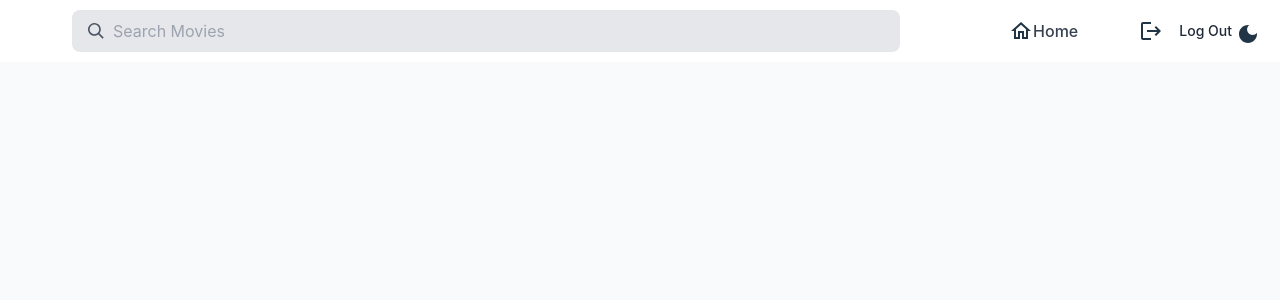
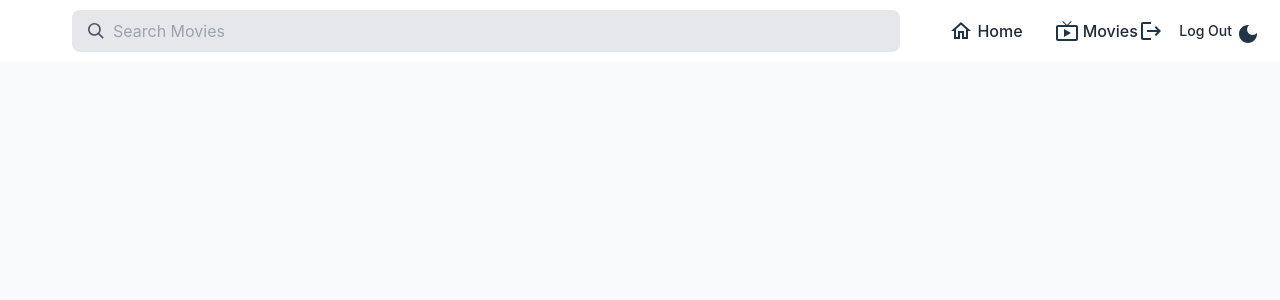
Before and after one commit to Nicolas-ggd/covid19-api-vite-react, a React (Vite) app: page /home in a window 1280 px wide. Shown: the top 300 px of the page. Built offline with nearby package versions, Linux system fonts and the light colour scheme; no server answers; sample sign-in values are in the browser's storage.

Commit message:
split movies page, add dark mode

```diff
--- a/src/App.jsx
+++ b/src/App.jsx
@@ -10,6 +10,7 @@ import { Auth } from "./components/auth/Auth";
 import { ForgotPassword } from "./components/forgotPassword/ForgotPassword";
 import { SignIn } from "./components/authorization/SignIn";
 import { Page404 } from "./components/nonExist/404Page";
+import { VideoPlayer } from "./components/videoPlayer/VideoPlayer";
 import io from 'socket.io-client';
 
 io.connect('http://localhost:8000')
@@ -35,6 +36,7 @@ function App() {
           <Route exact path="/" element={<Auth themeClass={themeClass} isDarkMode={isDarkMode} />}></Route>
           <Route exact path="/verify" element={<SignIn />}></Route>
           <Route exact path="/reset-password" element={<ForgotPassword />}></Route>
+          <Route exact path="/movies" element={<VideoPlayer width="100%" height="600px" />}></Route>
           <Route path="*" element={<Page404 />} />
         </Routes>
         <div className="absolute top-5 right-5 cursor-pointer" onClick={toggleDarkMode}>
--- a/src/components/header/Header.jsx
+++ b/src/components/header/Header.jsx
@@ -3,8 +3,9 @@ import { useState } from "react";
 import axios from "axios";
 import LogoutIcon from '@mui/icons-material/Logout';
 import HomeOutlinedIcon from '@mui/icons-material/HomeOutlined';
+import LiveTvIcon from '@mui/icons-material/LiveTv';
 
-export const MainHeader = () => {
+export const MainHeader = ({ themeClass, isDarkMode }) => {
     const navigate = useNavigate();
     const [searchValue, setSearchValue] = useState('');
 
@@ -27,12 +28,12 @@ export const MainHeader = () => {
     };
     return (
         <>
-            <nav className="bg-white border-gray-200 px-4 lg:px-6 py-2.5 dark:bg-gray-800">
+            <nav className={`border-gray-200 px-4 lg:px-6 py-2.5 dark:bg-gray-800 ${themeClass} ${isDarkMode ? 'bg-gray-600' : 'bg-white'}`}>
                 <div className="flex flex-wrap justify-between items-center mx-auto max-w-screen-xl">
                     <div className="flex items-center lg:order-2">
                         <div className="flex items-center">
                             <LogoutIcon />
-                            <a onClick={userLogOut} className="text-gray-800 dark:text-white hover:bg-gray-50 focus:ring-4 focus:ring-gray-300 font-medium rounded-lg text-sm px-4 lg:py-2.5 mr-2 dark:hover:bg-gray-700 focus:outline-none dark:focus:ring-gray-800">Log Out</a>
+                            <a onClick={userLogOut} className={`hover:bg-gray-50 focus:ring-4 focus:ring-gray-300 font-medium rounded-lg text-sm px-4 lg:py-2.5 mr-2 dark:hover:bg-gray-700 focus:outline-none dark:focus:ring-gray-800 ${isDarkMode ? 'text-white ' : 'text-gray-800'}`}>Log Out</a>
                         </div>
 
                     </div>
@@ -53,14 +54,17 @@ export const MainHeader = () => {
                                     </svg>
                                 </div>
                             </div>
-                            <button type="submit" className="hidden">Submit</button>
                         </form>
                     </div>
                     <div className="hidden justify-between items-center w-full lg:flex lg:w-auto lg:order-1" id="mobile-menu-2">
                         <ul className="flex flex-col mt-4 font-medium lg:flex-row lg:space-x-8 lg:mt-0">
                             <li className="flex">
                                 <HomeOutlinedIcon />
-                                <Link to="/home" className="block py-2 pr-4 pl-3 text-gray-700 border-b border-gray-100 hover:bg-gray-50 lg:hover:bg-transparent lg:border-0 lg:hover:text-primary-700 lg:p-0 dark:text-gray-400 lg:dark:hover:text-white dark:hover:bg-gray-700 dark:hover:text-white lg:dark:hover:bg-transparent dark:border-gray-700">Home</Link>
+                                <Link to="/home" className={`block ml-1 py-2 pr-4 pl-3 border-b border-gray-100 hover:bg-gray-50 lg:hover:bg-transparent lg:border-0 lg:hover:text-primary-700 lg:p-0 dark:text-gray-400 lg:dark:hover:text-white dark:hover:bg-gray-700 dark:hover:text-white lg:dark:hover:bg-transparent dark:border-gray-700 ${isDarkMode ? 'text-white' : 'text-gray-800'}`}>Home</Link>
+                            </li>
+                            <li className="flex">
+                                <LiveTvIcon />
+                                <Link to="/movies" className={`block ml-1 py-2 pr-4 pl-3 border-b border-gray-100 hover:bg-gray-50 lg:hover:bg-transparent lg:border-0 lg:hover:text-primary-700 lg:p-0 dark:text-gray-400 lg:dark:hover:text-white dark:hover:bg-gray-700 dark:hover:text-white lg:dark:hover:bg-transparent dark:border-gray-700 ${isDarkMode ? 'text-white' : 'text-gray-800'}`}>Movies</Link>
                             </li>
                         </ul>
                     </div>
--- a/src/components/home/Home.jsx
+++ b/src/components/home/Home.jsx
@@ -1,19 +1,11 @@
-import { useState } from "react";
-
-// import { Header } from "../header/Header";
 import { MainHeader } from "../header/Header";
 import { VideoPlayer } from "../videoPlayer/VideoPlayer";
 
 export const Home = ({ themeClass, isDarkMode }) => {
-  const [videoLoaded, setVideoLoaded] = useState(false);
-
-  const handleVideoLoaded = () => {
-    setVideoLoaded(true);
-  };
 
   return (
     <div className={`w-full h-full bg-grey-50 ${themeClass}`}>
-      <MainHeader />
+      <MainHeader themeClass={themeClass} isDarkMode={isDarkMode}/>
     </div>
   );
 };
--- a/src/components/videoPlayer/VideoPlayer.jsx
+++ b/src/components/videoPlayer/VideoPlayer.jsx
@@ -2,13 +2,24 @@ import { DefaultPlayer as Video } from 'react-html5video';
 import mediaVideo from '../../video/vajashavela.mp4';
 import 'react-html5video/dist/styles.css';
 
-export const VideoPlayer = ({ url, width, height, onLoaded }) => {
+export const VideoPlayer = ({ width, height }) => {
+
+  const handleTimeUpdate = (event) => {
+    const videoElement = event.target;
+    const currentTime = videoElement.currentTime;
+    const minutes = Math.floor(currentTime / 60);
+    const seconds = Math.floor(currentTime % 60);
+    console.log(`Current Time: ${minutes}:${seconds}`);
+
+  };
+
   return (
     <Video
     style={{width: width, height: height}}
     autoPlay
     loop
     onCanPlayThrough={() => console.log('video play')}
+    onTimeUpdate={handleTimeUpdate}
     >
       <source src={mediaVideo} type="video/webm"/>
     </Video>
```
